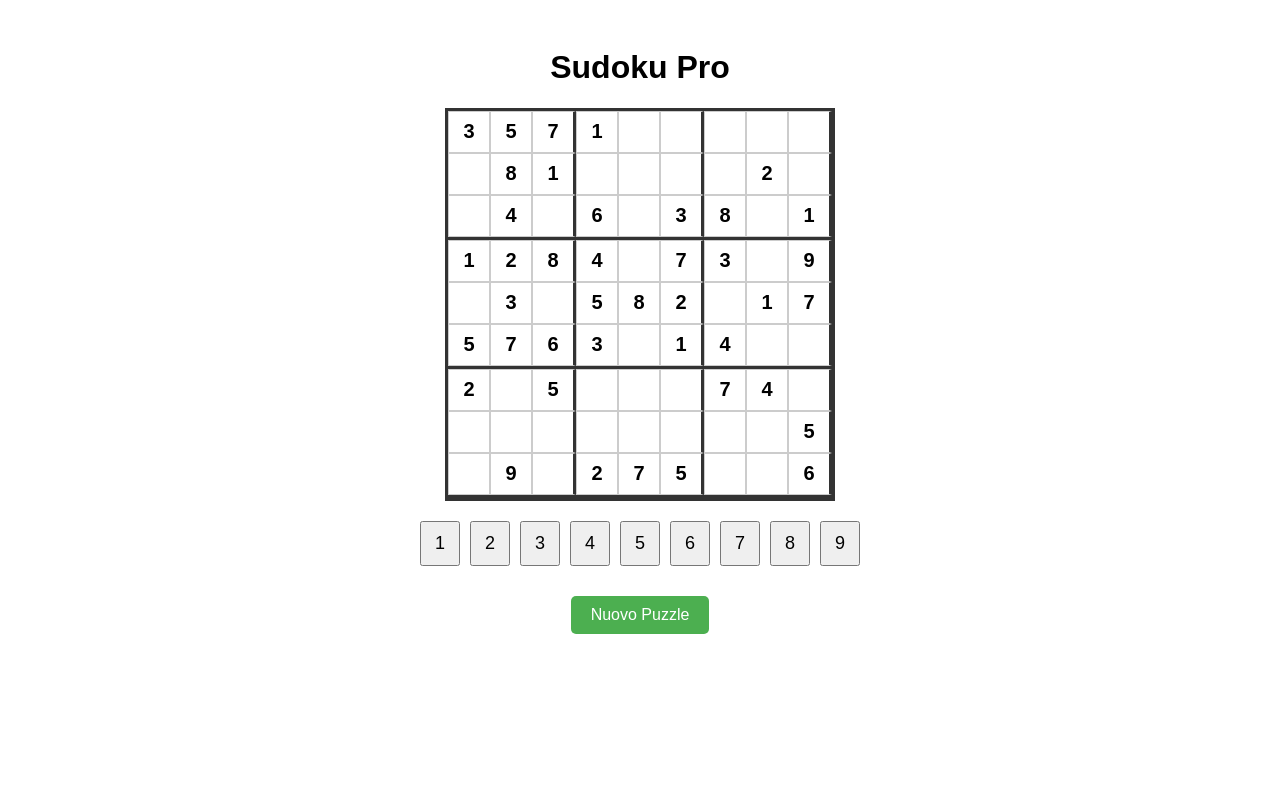
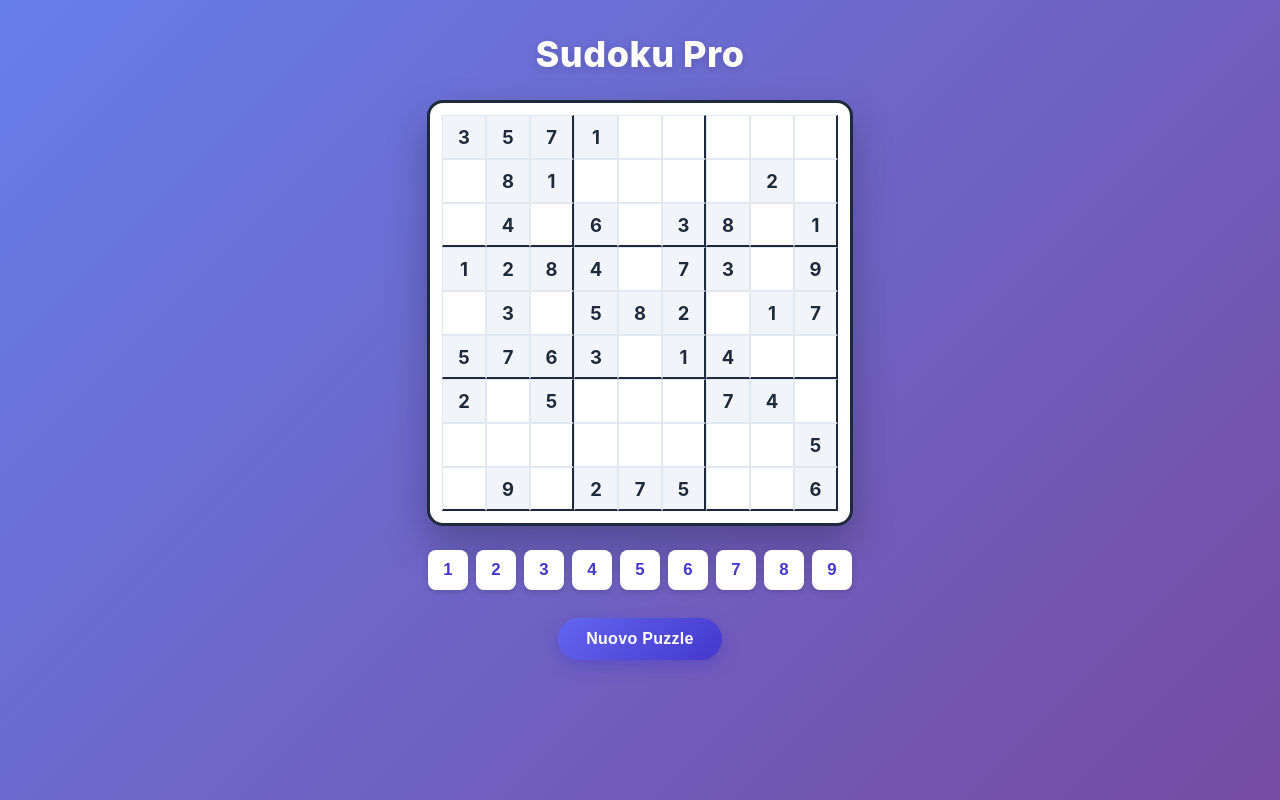
Before and after one commit to andreafio/sudoku-app, a React (Create React App) app: page / in a window 1280 px wide. Built offline with nearby package versions, Linux system fonts and the light colour scheme.

Commit message:
Redesign UI with a modern look
Gradient background, card-style board with shadow, distinct styling
for fixed/selected/error cells, and polished number pad and reset
button with hover/press feedback.

```diff
--- a/src/App.css
+++ b/src/App.css
@@ -1,13 +1,48 @@
+:root {
+  --accent: #6366f1;
+  --accent-dark: #4338ca;
+  --error: #ef4444;
+  --board-line: #1e293b;
+  --cell-line: #e2e8f0;
+  --fixed-bg: #f1f5f9;
+  --text: #1e293b;
+}
+
+* {
+  box-sizing: border-box;
+}
+
+body {
+  margin: 0;
+  min-height: 100vh;
+  background: linear-gradient(135deg, #667eea 0%, #764ba2 100%);
+}
+
 .App {
   display: flex;
   flex-direction: column;
   align-items: center;
-  font-family: Arial, sans-serif;
-  padding: 20px;
+  font-family: -apple-system, BlinkMacSystemFont, 'Segoe UI', Roboto, Helvetica, Arial, sans-serif;
+  padding: 32px 16px 48px;
+  min-height: 100vh;
+  color: var(--text);
+}
+
+.App h1 {
+  color: #fff;
+  font-size: 2.25rem;
+  font-weight: 800;
+  letter-spacing: 0.5px;
+  margin: 0 0 24px;
+  text-shadow: 0 2px 8px rgba(0, 0, 0, 0.15);
 }
 
 .sudoku-board {
-  border: 3px solid #333;
+  background: #fff;
+  border-radius: 16px;
+  padding: 12px;
+  box-shadow: 0 20px 40px rgba(0, 0, 0, 0.25);
+  border: 3px solid var(--board-line);
   display: inline-block;
 }
 
@@ -16,67 +51,106 @@
 }
 
 .cell {
-  width: 40px;
-  height: 40px;
-  border: 1px solid #ccc;
+  width: min(11vw, 44px);
+  height: min(11vw, 44px);
+  border: 1px solid var(--cell-line);
   display: flex;
   align-items: center;
   justify-content: center;
-  font-size: 20px;
+  font-size: 1.15rem;
+  color: var(--accent-dark);
   cursor: pointer;
+  transition: background-color 0.15s ease, transform 0.1s ease;
 }
 
-.cell:nth-child(3n) { border-right: 3px solid #333; }
-.row:nth-child(3n) { border-bottom: 3px solid #333; }
+.cell:hover {
+  background-color: #eef2ff;
+}
+
+.cell:nth-child(3n) { border-right: 2.5px solid var(--board-line); }
+.row:nth-child(3n) .cell { border-bottom: 2.5px solid var(--board-line); }
+
+.cell.fixed {
+  font-weight: 700;
+  color: var(--text);
+  background-color: var(--fixed-bg);
+  cursor: default;
+}
+
+.cell.fixed:hover {
+  background-color: var(--fixed-bg);
+}
 
 .cell.selected {
-  background-color: #add8e6;
-}
-
-.cell.fixed {
-  font-weight: bold;
-  color: #000;
+  background-color: #c7d2fe;
+  box-shadow: inset 0 0 0 2px var(--accent);
 }
 
 .cell.error {
-  background-color: #ffcccc;
-  color: #cc0000;
-  animation: shake 0.2s ease-in-out;
+  background-color: #fee2e2;
+  color: var(--error);
+  animation: shake 0.25s ease-in-out;
 }
 
 @keyframes shake {
   0% { transform: translateX(0); }
-  25% { transform: translateX(-2px); }
-  50% { transform: translateX(2px); }
-  75% { transform: translateX(-2px); }
+  25% { transform: translateX(-3px); }
+  50% { transform: translateX(3px); }
+  75% { transform: translateX(-3px); }
   100% { transform: translateX(0); }
 }
 
 .number-pad {
-  margin-top: 20px;
+  margin-top: 24px;
   display: grid;
-  grid-template-columns: repeat(9, 40px);
-  gap: 10px;
+  grid-template-columns: repeat(9, min(8vw, 40px));
+  gap: 8px;
 }
 
 .number-pad button {
-  padding: 10px;
-  font-size: 18px;
+  padding: 10px 0;
+  font-size: 1.05rem;
+  font-weight: 600;
+  color: var(--accent-dark);
+  background: #fff;
+  border: none;
+  border-radius: 8px;
   cursor: pointer;
+  box-shadow: 0 2px 6px rgba(0, 0, 0, 0.15);
+  transition: transform 0.1s ease, box-shadow 0.1s ease;
+}
+
+.number-pad button:hover {
+  transform: translateY(-2px);
+  box-shadow: 0 4px 10px rgba(0, 0, 0, 0.2);
 }
 
 .number-pad button:active {
-  transform: scale(0.9);
-  background-color: #ddd;
+  transform: scale(0.92);
+  background-color: var(--accent);
+  color: #fff;
 }
 
 .reset-btn {
-  margin-top: 30px;
-  padding: 10px 20px;
-  font-size: 16px;
-  background-color: #4CAF50;
-  color: white;
+  margin-top: 28px;
+  padding: 12px 28px;
+  font-size: 1rem;
+  font-weight: 700;
+  letter-spacing: 0.3px;
+  background: linear-gradient(135deg, var(--accent) 0%, var(--accent-dark) 100%);
+  color: #fff;
   border: none;
-  border-radius: 5px;
+  border-radius: 999px;
   cursor: pointer;
+  box-shadow: 0 6px 16px rgba(67, 56, 202, 0.4);
+  transition: transform 0.1s ease, box-shadow 0.1s ease;
 }
+
+.reset-btn:hover {
+  transform: translateY(-2px);
+  box-shadow: 0 8px 20px rgba(67, 56, 202, 0.5);
+}
+
+.reset-btn:active {
+  transform: translateY(0);
+}
```
